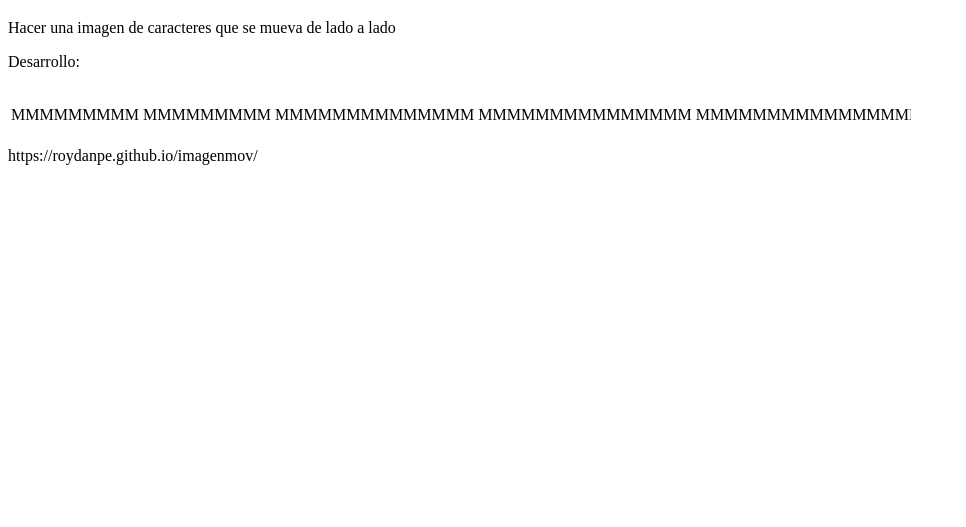
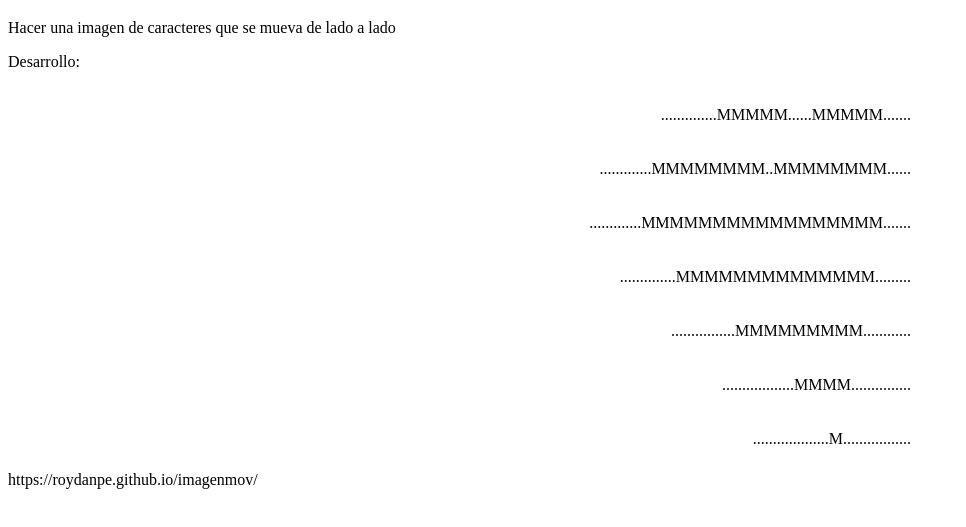
Before and after one commit to roydanpe/imagenmov, a plain HTML site: page index.html in a window 1280 px wide. Shown: the part 61-588 px from the top of the page, without its empty margins (0-966 px from the left). Drawn offline with Linux system fonts and the light colour scheme.

Commit message:
Update index.html

```diff
--- a/index.html
+++ b/index.html
@@ -15,29 +15,15 @@
 <tr>
     <td width = 900 color = black>
 
-        <marquee behavior = alternate >  <p>                  MMMMMMMMM                MMMMMMMMM
-                                                           MMMMMMMMMMMMMM           MMMMMMMMMMMMMMM
-                                                         MMMMMMMMMMMMMMMMMM     MMMMMMMMMMMMMMMMMMMM
-                                                        MMMMMMMMMMMMMMMMMMMMMMMMMMMMMMMMMMMMMMMMMMMMM
-                                                        MMMMMMMMMMMMMMMMMMMMMMMMMMMMMMMMMMMMMMMMMMMMM
-                                                        MMMMMMMMMMMMMMMMMMMMMMMMMMMMMMMMMMMMMMMMMMMMM
-                                                         MMMMMMMMMMMMMMMMMMMMMMMMMMMMMMMMMMMMMMMMMMMM
-                                                         MMMMMMMMMMMMMMMMMMMMMMMMMMMMMMMMMMMMMMMMMMMM
-                                                          MMMMMMMMMMMMMMMMMMMMMMMMMMMMMMMMMMMMMMMMMM
-                                                           MMMMMMMMMMMMMMMMMMMMMMMMMMMMMMMMMMMMMMMM
-                                                            MMMMMMMMMMMMMMMMMMMMMMMMMMMMMMMMMMMMM
-                                                             MMMMMMMMMMMMMMMMMMMMMMMMMMMMMMMMMMM
-                                                              MMMMMMMMMMMMMMMMMMMMMMMMMMMMMMMM
-                                                               MMMMMMMMMMMMMMMMMMMMMMMMMMMM
-                                                                MMMMMMMMMMMMMMMMMMMMMMMMMM
-                                                                 MMMMMMMMMMMMMMMMMMMMMMM
-                                                                  MMMMMMMMMMMMMMMMMMMM
-                                                                   MMMMMMMMMMMMMMMMM
-                                                                     MMMMMMMMMMMMM
-                                                                       MMMMMMMM
-                                                                        MMMMMM
-                                                                         MMMM
-                                                                          MM </p> </marquee>
+        <marquee behavior = alternate ><p>..............MMMMM......MMMMM....... </p></marquee>
+        <marquee behavior = alternate ><p>.............MMMMMMMM..MMMMMMMM...... </p></marquee>
+        <marquee behavior = alternate ><p>.............MMMMMMMMMMMMMMMMM....... </p></marquee>
+        <marquee behavior = alternate ><p>..............MMMMMMMMMMMMMM......... </p></marquee>
+        <marquee behavior = alternate ><p>................MMMMMMMMM............ </p></marquee>
+        <marquee behavior = alternate ><p>..................MMMM............... </p></marquee>
+        <marquee behavior = alternate ><p>...................M................. </p></marquee>
+
+
     </td>
 
 
```
